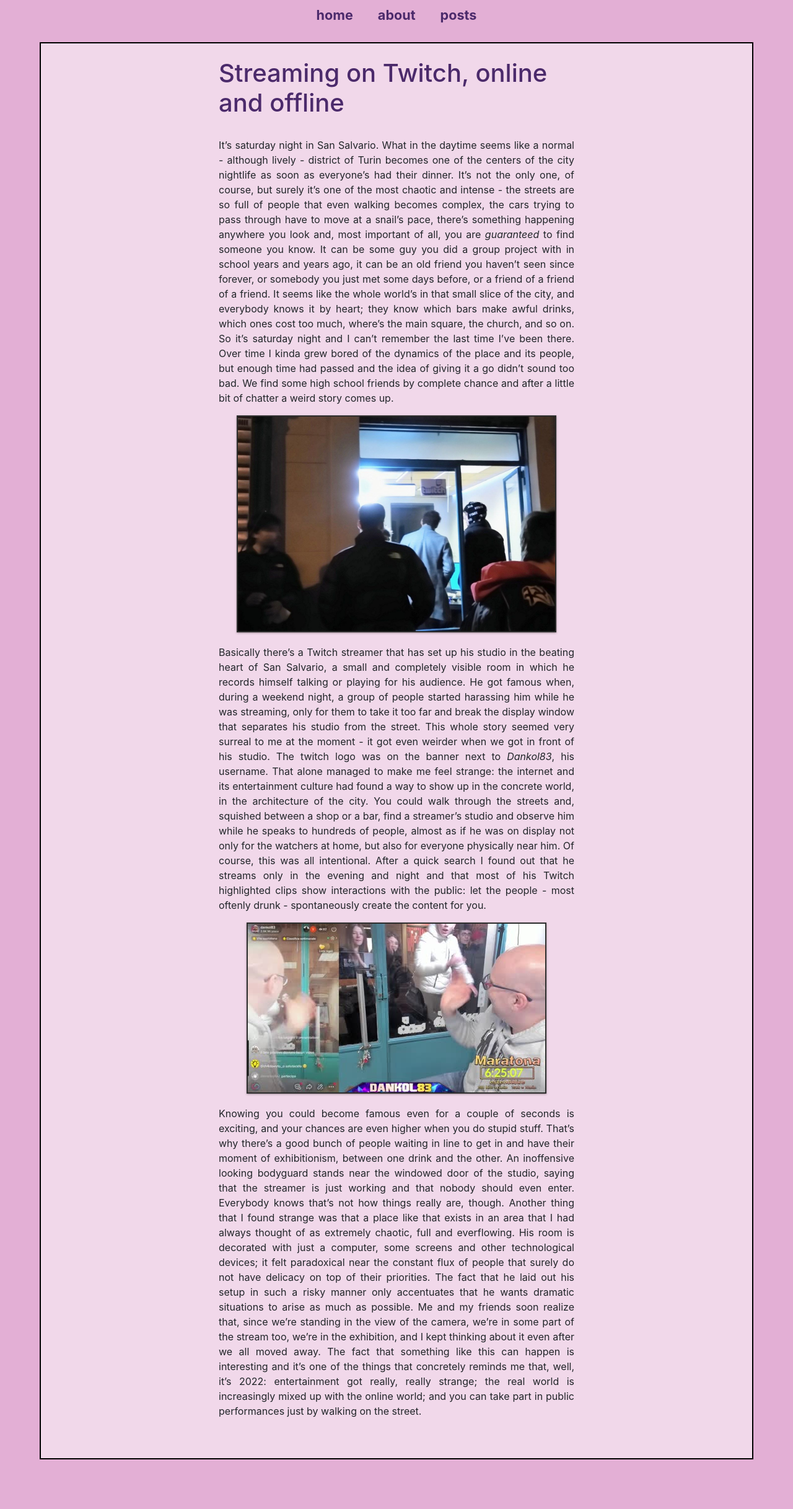
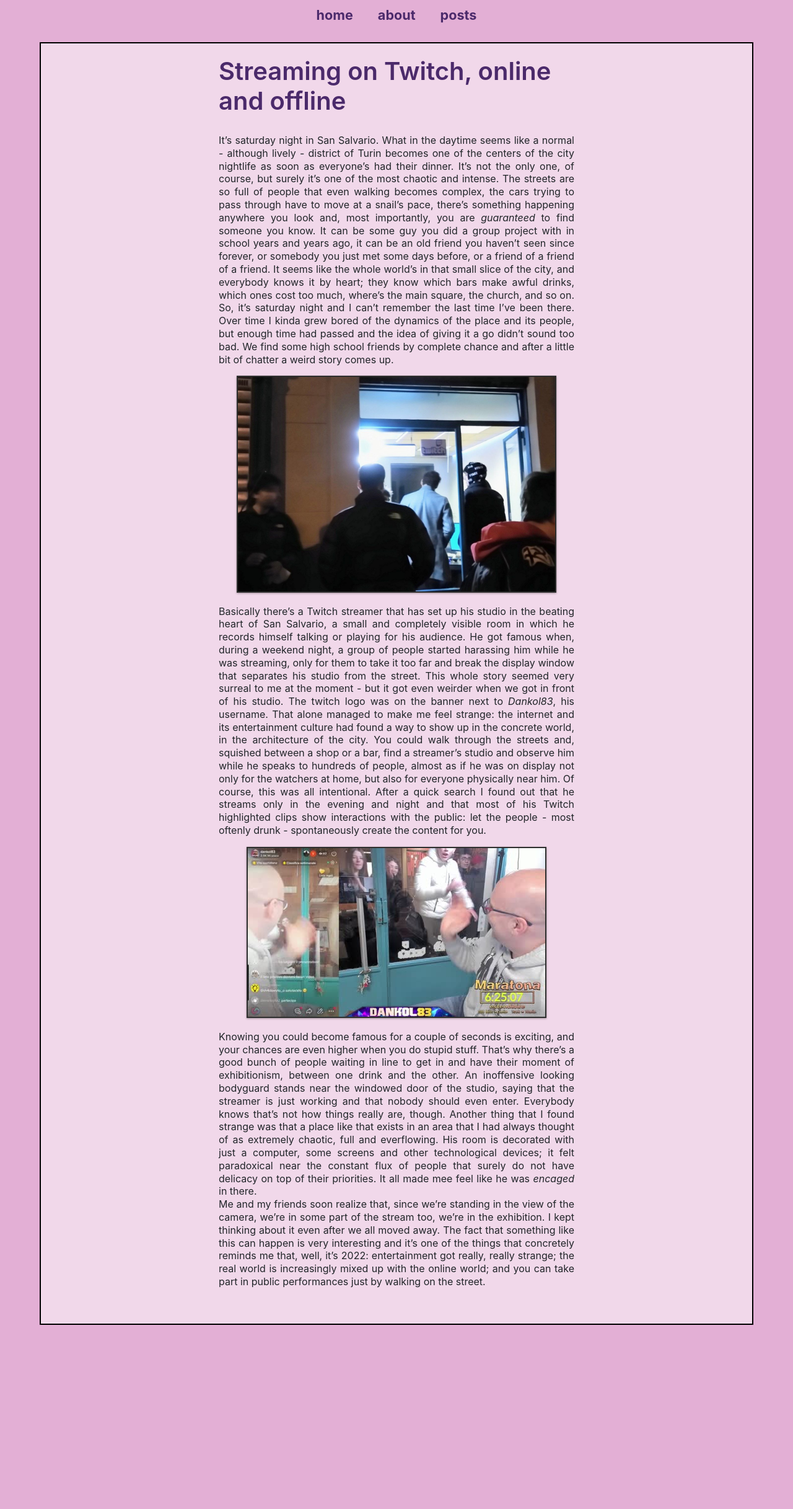
Before and after one commit to mispellingworlds/mispellingworlds.github.io, a Jekyll site: the page built from _posts/2022-03-20-san-salvario-twitch.md, in a window 1280 px wide. Shown: the whole page at 62% size. Built offline with Jekyll 4.4.1, drawn with Linux system fonts in a browser that asks for light colours; after the commit the page ends 2217 px from its top, so only the background shows below that.

```diff
--- a/_layouts/blogpost.html
+++ b/_layouts/blogpost.html
@@ -15,9 +15,9 @@
       <div class="flexx-c" style="flex-grow:1;">
         <div class="flexx-r" style="height:20px"></div>
         <div class="flexx-r backdiv" style="flex-grow:2; width:90%">
-            <div style="flex-grow:2; text-align:justify;" class="text-width">
+            <div style="flex-grow:2; text-align:justify;" class="text-width textspacing">
                 <br>
-                    <h1 style="color:#4b2a6b; text-align:left">{{ page.title}}</h1>
+                    <h1 style="color:#4b2a6b; text-align:left; font-weight: 600;">{{ page.title}}</h1>
                     <br>
                     {{ content }}
                 <br></br>
--- a/_layouts/posts.html
+++ b/_layouts/posts.html
@@ -5,6 +5,7 @@
 
     <title>{{ page.title }}</title>
   </head>
+
   <body style="min-height: 100%;">
     <div class="flexcontainer">
       {% include navbar.html %}
@@ -12,7 +13,7 @@
       <div class="flexx-c" style="flex-grow:1;">
         <div class="flexx-r" style="height:20px"></div>
         <div class="flexx-r backdiv" style="flex-grow:2; width:90%">
-            <div style="flex-grow:2;" class="text-width">
+            <div style="flex-grow:2;" class="text-width textspacing">
                 <br>
                 {{ content }}
                 <br></br>
--- a/_posts/2022-03-20-san-salvario-twitch.md
+++ b/_posts/2022-03-20-san-salvario-twitch.md
@@ -4,15 +4,15 @@ layout: "blogpost"
 date: "2022-03-20"
 ---
 
-It's saturday night in San Salvario. What in the daytime seems like a normal - although lively - district of Turin becomes one of the centers of the city nightlife as soon as everyone's had their dinner. It's not the only one, of course, but surely it's one of the most chaotic and intense - the streets are so full of people that even walking becomes complex, the cars trying to pass through have to move at a snail's pace, there's something happening anywhere you look and, most important of all, you are <i>guaranteed</i> to find someone you know. It can be some guy you did a group project with in school years and years ago, it can be an old friend you haven't seen since forever, or somebody you just met some days before, or a friend of a friend of a friend. It seems like the whole world's in that small slice of the city, and everybody knows it by heart; they know which bars make awful drinks, which ones cost too much, where's the main square, the church, and so on.
-So it's saturday night and I can't remember the last time I've been there. Over time I kinda grew bored of the dynamics of the place and its people, but enough time had passed and the idea of giving it a go didn't sound too bad. We find some high school friends by complete chance and after a little bit of chatter a weird story comes up.
+It's saturday night in San Salvario. What in the daytime seems like a normal - although lively - district of Turin becomes one of the centers of the city nightlife as soon as everyone's had their dinner. It's not the only one, of course, but surely it's one of the most chaotic and intense. The streets are so full of people that even walking becomes complex, the cars trying to pass through have to move at a snail's pace, there's something happening anywhere you look and, most importantly, you are <i>guaranteed</i> to find someone you know. It can be some guy you did a group project with in school years and years ago, it can be an old friend you haven't seen since forever, or somebody you just met some days before, or a friend of a friend of a friend. It seems like the whole world's in that small slice of the city, and everybody knows it by heart; they know which bars make awful drinks, which ones cost too much, where's the main square, the church, and so on.
+So, it's saturday night and I can't remember the last time I've been there. Over time I kinda grew bored of the dynamics of the place and its people, but enough time had passed and the idea of giving it a go didn't sound too bad. We find some high school friends by complete chance and after a little bit of chatter a weird story comes up.
 
 
 <div style="display:flex; justify-content:center; padding-bottom: 20px;">
     <img src="/assets/images/1/twitch.jpg" class="imgBorder" style="margin:auto; max-width:90%">
 </div>
 
-Basically there's a Twitch streamer that has set up his studio in the beating heart of San Salvario, a small and completely visible room in which he records himself talking or playing for his audience. He got famous when, during a weekend night, a group of people started harassing him while he was streaming, only for them to take it too far and break the display window that separates his studio from the street. This whole story seemed very surreal to me at the moment - it got even weirder when we got in front of his studio.
+Basically there's a Twitch streamer that has set up his studio in the beating heart of San Salvario, a small and completely visible room in which he records himself talking or playing for his audience. He got famous when, during a weekend night, a group of people started harassing him while he was streaming, only for them to take it too far and break the display window that separates his studio from the street. This whole story seemed very surreal to me at the moment - but it got even weirder when we got in front of his studio.
 The twitch logo was on the banner next to <i>Dankol83</i>, his username. That alone managed to make me feel strange: the internet and its entertainment culture had found a way to show up in the concrete world, in the architecture of the city. You could walk through the streets and, squished between a shop or a bar, find a streamer's studio and observe him while he speaks to hundreds of people, almost as if he was on display not only for the watchers at home, but also for everyone physically near him.
 Of course, this was all intentional. After a quick search I found out that he streams only in the evening and night and that most of his Twitch highlighted clips show interactions with the public: let the people - most oftenly drunk - spontaneously create the content for you.
 
@@ -21,6 +21,6 @@ Of course, this was all intentional. After a quick search I found out that he st
     <img src="/assets/images/1/inside.jpg" class="imgBorder" style="margin:auto; max-width:90%">
 </div>
 
-Knowing you could become famous even for a couple of seconds is exciting, and your chances are even higher when you do stupid stuff. That's why there's a good bunch of people waiting in line to get in and have their moment of exhibitionism, between one drink and the other. An inoffensive looking bodyguard stands near the windowed door of the studio, saying that the streamer is just working and that nobody should even enter. Everybody knows that's not how things really are, though.
-Another thing that I found strange was that a place like that exists in an area that I had always thought of as extremely chaotic, full and everflowing. His room is decorated with just a computer, some screens and other technological devices; it felt paradoxical near the constant flux of people that surely do not have delicacy on top of their priorities. The fact that he laid out his setup in such a risky manner only accentuates that he wants dramatic situations to arise as much as possible.
-Me and my friends soon realize that, since we're standing in the view of the camera, we're in some part of the stream too, we're in the exhibition, and I kept thinking about it even after we all moved away. The fact that something like this can happen is interesting and it's one of the things that concretely reminds me that, well, it's 2022: entertainment got really, really strange; the real world is increasingly mixed up with the online world; and you can take part in public performances just by walking on the street.
+Knowing you could become famous for a couple of seconds is exciting, and your chances are even higher when you do stupid stuff. That's why there's a good bunch of people waiting in line to get in and have their moment of exhibitionism, between one drink and the other. An inoffensive looking bodyguard stands near the windowed door of the studio, saying that the streamer is just working and that nobody should even enter. Everybody knows that's not how things really are, though.
+Another thing that I found strange was that a place like that exists in an area that I had always thought of as extremely chaotic, full and everflowing. His room is decorated with just a computer, some screens and other technological devices; it felt paradoxical near the constant flux of people that surely do not have delicacy on top of their priorities. It all made mee feel like he was <i>encaged</i> in there.<br>
+Me and my friends soon realize that, since we're standing in the view of the camera, we're in some part of the stream too, we're in the exhibition. I kept thinking about it even after we all moved away. The fact that something like this can happen is very interesting and it's one of the things that concretely reminds me that, well, it's 2022: entertainment got really, really strange; the real world is increasingly mixed up with the online world; and you can take part in public performances just by walking on the street.
--- a/assets/css/custom/_variables.scss
+++ b/assets/css/custom/_variables.scss
@@ -72,3 +72,7 @@ $list-group-bg:                     null !default;
     -webkit-box-shadow: 0 1px 3px rgba(34, 25, 25, 0.4);
     border: 2px solid rgb(46, 46, 46);
   }
+
+.textspacing{
+    line-height: 130%;
+}
```
Also changed, not shown: about.html (+20 -0 lines), assets/images/_fonts/Helvetica-Bold.ttf (added), assets/images/_fonts/Helvetica.ttf (added), assets/images/aboutpg/1.png (added), assets/images/aboutpg/2.png (added), assets/images/aboutpg/3.png (added), assets/images/aboutpg/4.png (added), assets/images/aboutpg/5.png (added).
